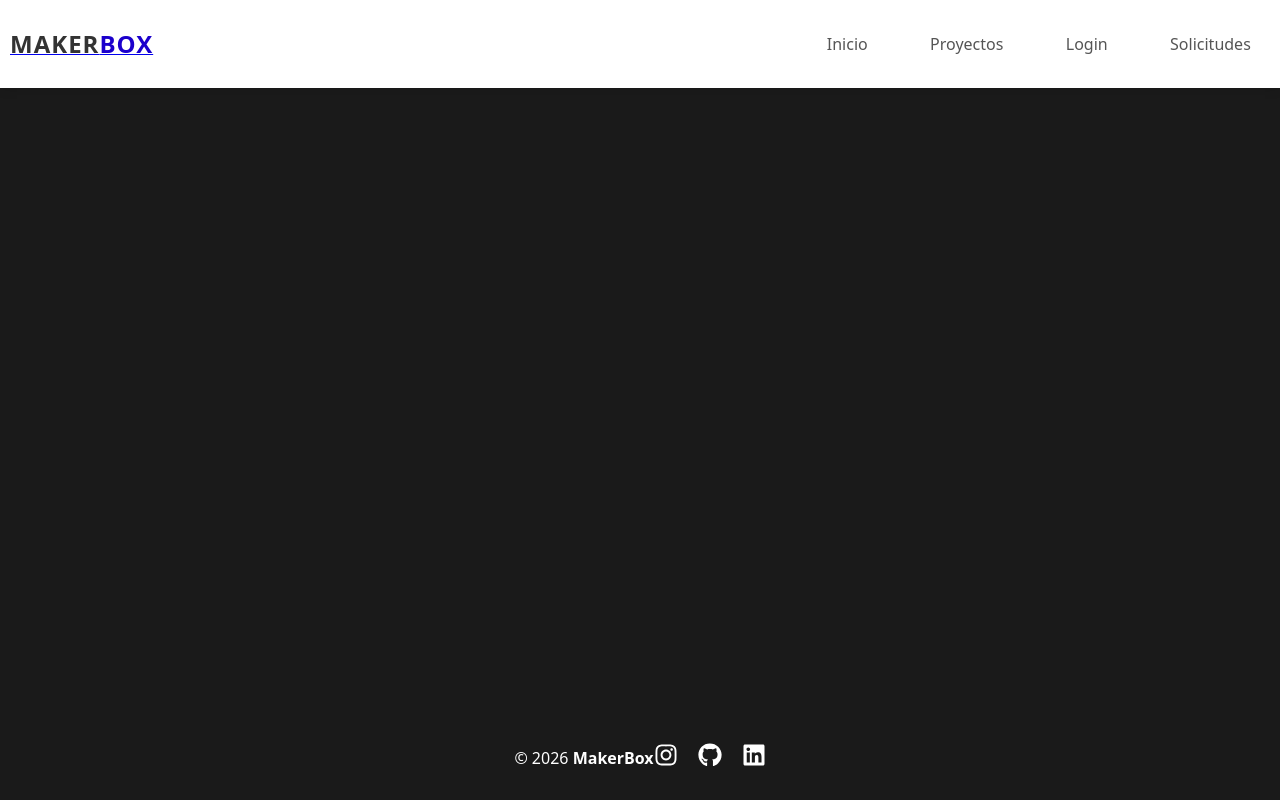
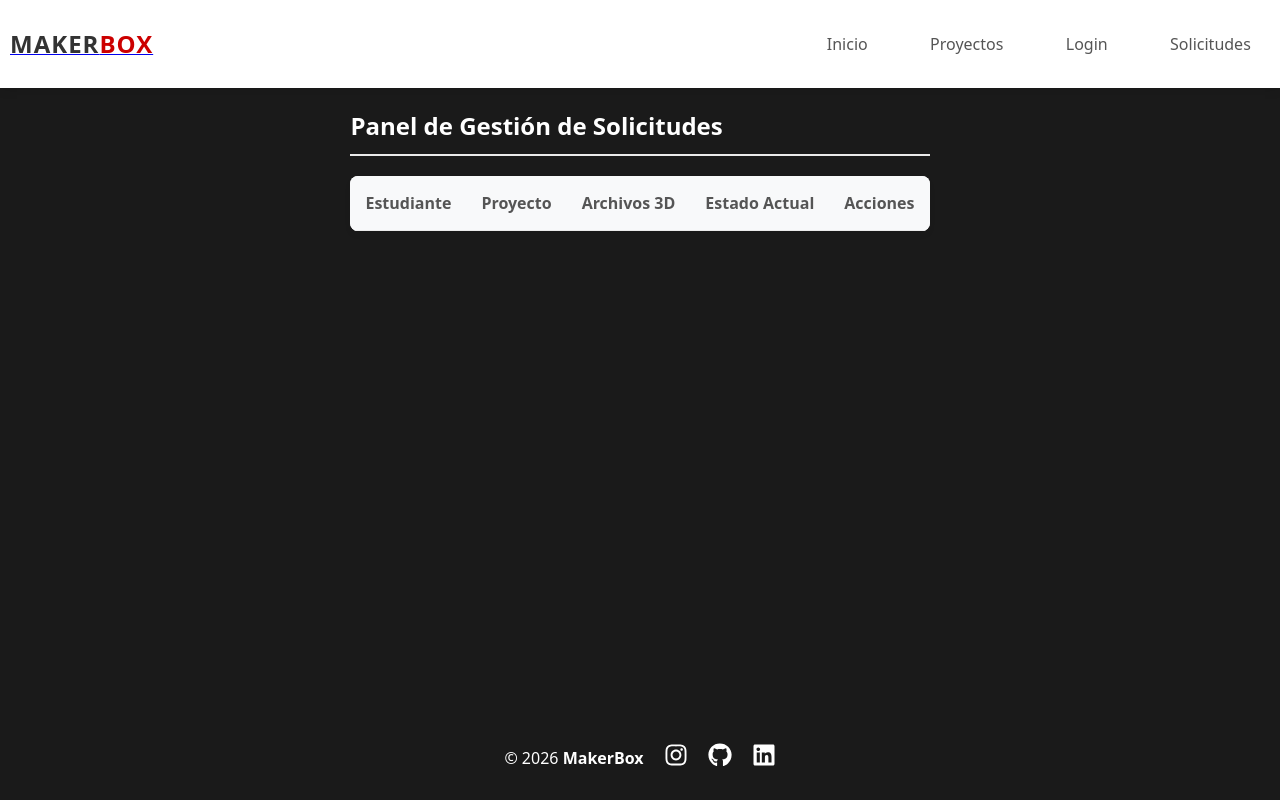
Before and after one commit to Exnok13/Proyecto_MakerBox, a React (Vite) app in the folder fronted/: page /gestor-solicitudes in a window 1280 px wide. Built offline with nearby package versions, Linux system fonts and the light colour scheme.

Commit message:
Se implementó la interfaz para gestionar las solicitudes y se morificaron detalles menores.

```diff
--- a/fronted/src/App.jsx
+++ b/fronted/src/App.jsx
@@ -4,6 +4,7 @@ import Front_Solicitudes from './views/Front_Solicitudes/Front_Solicitudes';
 import Header from './components/Header';
 import Footer from './components/Footer';
 import Registro from './views/Registro/Registro';
+import Gestor_Solicitudes from './views/Gestor_Solicitudes/Gestor_Solicitudes';
 import './App.css';
 
 function App() {
@@ -11,18 +12,16 @@ function App() {
   return (
     <Router>
       <div className="app-container">
-        {/* Componente estático global */}
         <Header />
 
-        {/* Gestor de rutas dinámicas */}
         <Routes>
           <Route path="/" element={<Login />} />
           <Route path="/login" element={<Login />} />
           <Route path="/registro" element={<Registro />} />
           <Route path="/solicitudes" element={<Front_Solicitudes />} />
+          <Route path="/gestor-solicitudes" element={<Gestor_Solicitudes />} />
         </Routes>
 
-        {/* Componente estático global */}
         <Footer />
       </div>
     </Router>
--- a/fronted/src/components/Footer.jsx
+++ b/fronted/src/components/Footer.jsx
@@ -8,11 +8,10 @@ export default function Footer() {
 
         <div className="footer-info">
           <p>&copy; {new Date().getFullYear()} <strong>MakerBox</strong></p>
-
         </div>
 
-        {/* Requisito: Iconos de Redes Sociales */}
         <div className="social-icons">
+          <a></a>
           <a href="https://instagram.com" target="_blank" rel="noreferrer" aria-label="Instagram">
             <FaInstagram />
           </a>
--- a/fronted/src/components/Header.jsx
+++ b/fronted/src/components/Header.jsx
@@ -4,18 +4,17 @@ import { Link } from 'react-router-dom';
 export default function Header() {
   return (
     <header className="main-header">
-      {/* Logo Visible */}
+
       <div className="logo-container">
         <Link to="/">
           <span className="logo-text">MAKER<span>BOX</span></span>
         </Link>
       </div>
 
-      {/*Botones Clicables */}
       <nav className="nav-menu">
         <ul className="nav-list">
           <li><Link to="/" className="nav-button">Inicio</Link></li>
-          <li><Link to="/" className="nav-button">Proyectos</Link></li>
+          <li><Link to="/gestor-solicitudes" className="nav-button">Proyectos</Link></li>
           <li><Link to="/login" className="nav-button">Login</Link></li>
           <li><Link to="/solicitudes" className="nav-button">Solicitudes</Link></li>
         </ul>
--- a/fronted/src/components/Layout-Footer.css
+++ b/fronted/src/components/Layout-Footer.css
@@ -23,7 +23,7 @@
 .assignee-tag {
   display: block;
   font-size: 0.8rem;
-  color: #646cff;
+  color: #cc0000;
   margin-top: 5px;
 }
 
@@ -40,7 +40,7 @@
 }
 
 .social-icons a:hover {
-  color: #646cff;
+  color: #cc0000;
   transform: translateY(-3px);
 }
 
--- a/fronted/src/components/Layout-Header.css
+++ b/fronted/src/components/Layout-Header.css
@@ -23,7 +23,7 @@
 }
 
 .logo-text span {
-  color: #1b00cc;
+  color: #cc0000;
 }
 
 
@@ -44,7 +44,7 @@
 
 /* Cambio de color al pasar el cursor*/
 .nav-button:hover {
-  background-color: #646cff;
+  background-color: #cc0000;
   color: white;
   transform: translateY(-2px);
 }
--- a/fronted/src/views/Front_Solicitudes/Front_Solicitudes.css
+++ b/fronted/src/views/Front_Solicitudes/Front_Solicitudes.css
@@ -11,7 +11,7 @@
   display: flex;
   justify-content: center;
   align-items: center;
-  background-color: #f5f5f5;
+  background-color: #1a1a1a;
   padding: 3rem 15px;
 }
 
@@ -23,7 +23,6 @@
   padding: 2.5rem;
   border-radius: 12px;
   box-shadow: 0 4px 20px rgba(0, 0, 0, 0.08);
-  border-top: 6px solid #cc0000;
 }
 
 /* Tipografía y Textos (Gris oscuro) */
@@ -76,10 +75,9 @@
 .form-group input[type="text"]:focus,
 .form-group textarea:focus {
   outline: none;
-  border-color: #cc0000; /* Rojo al hacer focus */
+  border-color: #cc0000;
 }
 
-/* Input de Archivo*/
 .file-input {
   color: #555;
 }
@@ -105,9 +103,8 @@
   margin-top: 0.2rem;
 }
 
-/* Botón de Enviar */
 .submit-btn {
-  background-color: #cc0000; /* Rojo UTalca */
+  background-color: #cc0000;
   color: white;
   border: none;
   padding: 0.9rem;
@@ -120,6 +117,6 @@
 }
 
 .submit-btn:hover {
-  background-color: #a30000; /* Rojo más oscuro al pasar el mouse */
+  background-color: #a30000;
   transform: translateY(-2px);
 }
--- a/fronted/src/views/Front_Solicitudes/Front_Solicitudes.jsx
+++ b/fronted/src/views/Front_Solicitudes/Front_Solicitudes.jsx
@@ -2,7 +2,7 @@ import { useState } from 'react';
 import './Front_Solicitudes.css';
 
 export default function Front_Solicitudes() {
-  // Estado con un nombre claro que indica su propósito
+
   const [datosFormulario, setDatosFormulario] = useState({
     nombreProyecto: '',
     descripcion: '',
@@ -10,19 +10,16 @@ export default function Front_Solicitudes() {
     archivoObj: null,
   });
 
-  // Función específica para los inputs de escritura (texto)
   const manejarCambioTexto = (evento) => {
     const { name, value } = evento.target;
     setDatosFormulario({ ...datosFormulario, [name]: value });
   };
 
-  // Función específica para la subida de documentos
   const manejarCambioArchivo = (evento) => {
     const { name, files } = evento.target;
     setDatosFormulario({ ...datosFormulario, [name]: files[0] });
   };
 
-  // Función final que procesa el envío
   const enviarFormulario = (evento) => {
     evento.preventDefault();
     console.log('Datos listos para enviar:', datosFormulario);
@@ -39,7 +36,6 @@ export default function Front_Solicitudes() {
   return (
     <div className="page-wrapper">
 
-      {/* Contenido principal centrado */}
       <main className="main-content">
         <div className="form-card">
           <h1 className="form-title">Solicitud de Impresión 3D</h1>
--- /dev/null
+++ b/fronted/src/views/Gestor_Solicitudes/Gestor_Solicitudes.css
@@ -0,0 +1,93 @@
+.gestion-container {
+  padding: 20px;
+  font-family: system-ui, -apple-system, sans-serif;
+  max-width: 1200px;
+  margin: 0 auto;
+}
+
+.gestion-container h2 {
+  color: #ffffff;
+  margin-bottom: 20px;
+  border-bottom: 2px solid #eaeaea;
+  padding-bottom: 10px;
+}
+
+.tabla-solicitudes {
+  width: 100%;
+  border-collapse: collapse;
+  background-color: #fff;
+  box-shadow: 0 4px 6px rgba(0, 0, 0, 0.05);
+  border-radius: 8px;
+  overflow: hidden;
+}
+
+.tabla-solicitudes th,
+.tabla-solicitudes td {
+  padding: 15px;
+  text-align: left;
+  border-bottom: 1px solid #eaeaea;
+}
+
+.tabla-solicitudes th {
+  background-color: #f8f9fa;
+  font-weight: 600;
+  color: #555;
+}
+
+.archivos-links {
+  display: flex;
+  flex-direction: column;
+  gap: 5px;
+}
+
+.badge {
+  display: inline-block;
+  padding: 4px 8px;
+  border-radius: 4px;
+  font-size: 0.85em;
+  font-weight: 500;
+  color: #fff;
+  width: fit-content;
+}
+
+.badge.stl { background-color: #3b82f6; }
+.badge.obj { background-color: #8b5cf6; }
+
+.select-estado {
+  padding: 6px 10px;
+  border-radius: 4px;
+  border: 1px solid #ccc;
+  background-color: #fff;
+  font-size: 0.9em;
+  cursor: pointer;
+  outline: none;
+  transition: border-color 0.2s ease;
+}
+
+.select-estado:focus {
+  border-color: #3b82f6;
+}
+
+.status-label {
+  padding: 5px 12px;
+  border-radius: 20px;
+  font-size: 0.85em;
+  font-weight: 600;
+  text-transform: capitalize;
+  display: inline-block;
+}
+
+.status-label.retenido { background-color: #e2e8f0; color: #475569; }
+.fila-estado-retenido { border-left: 4px solid #94a3b8; }
+
+.status-label.aprobado { background-color: #dcfce7; color: #166534; }
+.fila-estado-aprobado { border-left: 4px solid #22c55e; }
+
+.status-label.rechazado { background-color: #fee2e2; color: #991b1b; }
+.fila-estado-rechazado { border-left: 4px solid #ef4444; }
+
+.status-label.imprimiendo { background-color: #fef3c7; color: #92400e; }
+.fila-estado-imprimiendo { border-left: 4px solid #f59e0b; }
+
+.status-label.terminado { background-color: #dbeafe; color: #1e3a8a; }
+.fila-estado-terminado { border-left: 4px solid #3b82f6; }
--- /dev/null
+++ b/fronted/src/views/Gestor_Solicitudes/Gestor_Solicitudes.jsx
@@ -0,0 +1,70 @@
+import React, { useState } from 'react';
+import './Gestor_Solicitudes.css';
+
+export default function GestionSolicitudes() {
+    const [solicitudes, setSolicitudes] = useState([
+        //Datos que vendrían de una API o base de datos
+    ]);
+
+    const estadosPermitidos = ['Retenido', 'Aprobado', 'Rechazado', 'Imprimiendo', 'Terminado'];
+
+    const manejarCambioEstado = (id, nuevoEstado) => {
+        setSolicitudes(solicitudesPrevias =>
+        solicitudesPrevias.map(solicitud =>
+            solicitud.id === id ? { ...solicitud, estado: nuevoEstado } : solicitud
+        )
+        );
+
+        console.log(`Solicitud ${id} cambiada al estado: ${nuevoEstado}`);
+    };
+
+    return (
+        <div className="gestion-container">
+        <h2>Panel de Gestión de Solicitudes</h2>
+
+        <table className="tabla-solicitudes">
+            <thead>
+            <tr>
+                <th>Estudiante</th>
+                <th>Proyecto</th>
+                <th>Archivos 3D</th>
+                <th>Estado Actual</th>
+                <th>Acciones</th>
+            </tr>
+            </thead>
+            <tbody>
+            {solicitudes.map((solicitud) => (
+                <tr key={solicitud.id} className={`fila-estado-${solicitud.estado.toLowerCase()}`}>
+                <td>{solicitud.nombreEstudiante}</td>
+                <td>{solicitud.nombreProyecto}</td>
+                <td>
+                    <div className="archivos-links">
+                    {solicitud.archivoStl && <span className="badge stl">STL: {solicitud.archivoStl}</span>}
+                    {solicitud.archivoObj && <span className="badge obj">OBJ: {solicitud.archivoObj}</span>}
+                    </div>
+                </td>
+                <td>
+                    <span className={`status-label ${solicitud.estado.toLowerCase()}`}>
+                    {solicitud.estado}
+                    </span>
+                </td>
+                <td>
+                    <select
+                    value={solicitud.estado}
+                    onChange={(e) => manejarCambioEstado(solicitud.id, e.target.value)}
+                    className="select-estado"
+                    >
+                    {estadosPermitidos.map((est) => (
+                        <option key={est} value={est}>
+                        {est}
+                        </option>
+                    ))}
+                    </select>
+                </td>
+                </tr>
+            ))}
+            </tbody>
+        </table>
+        </div>
+    );
+}
```
